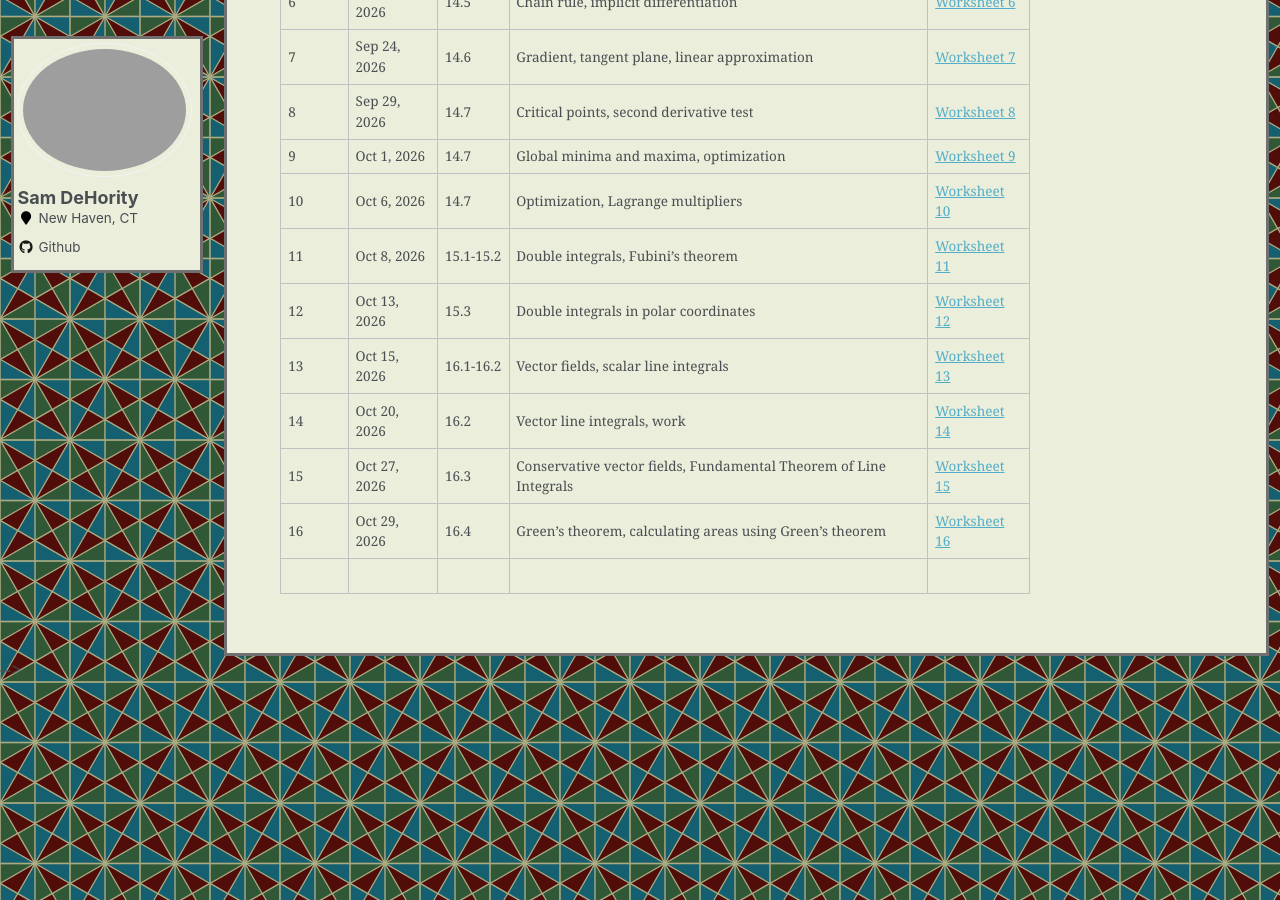
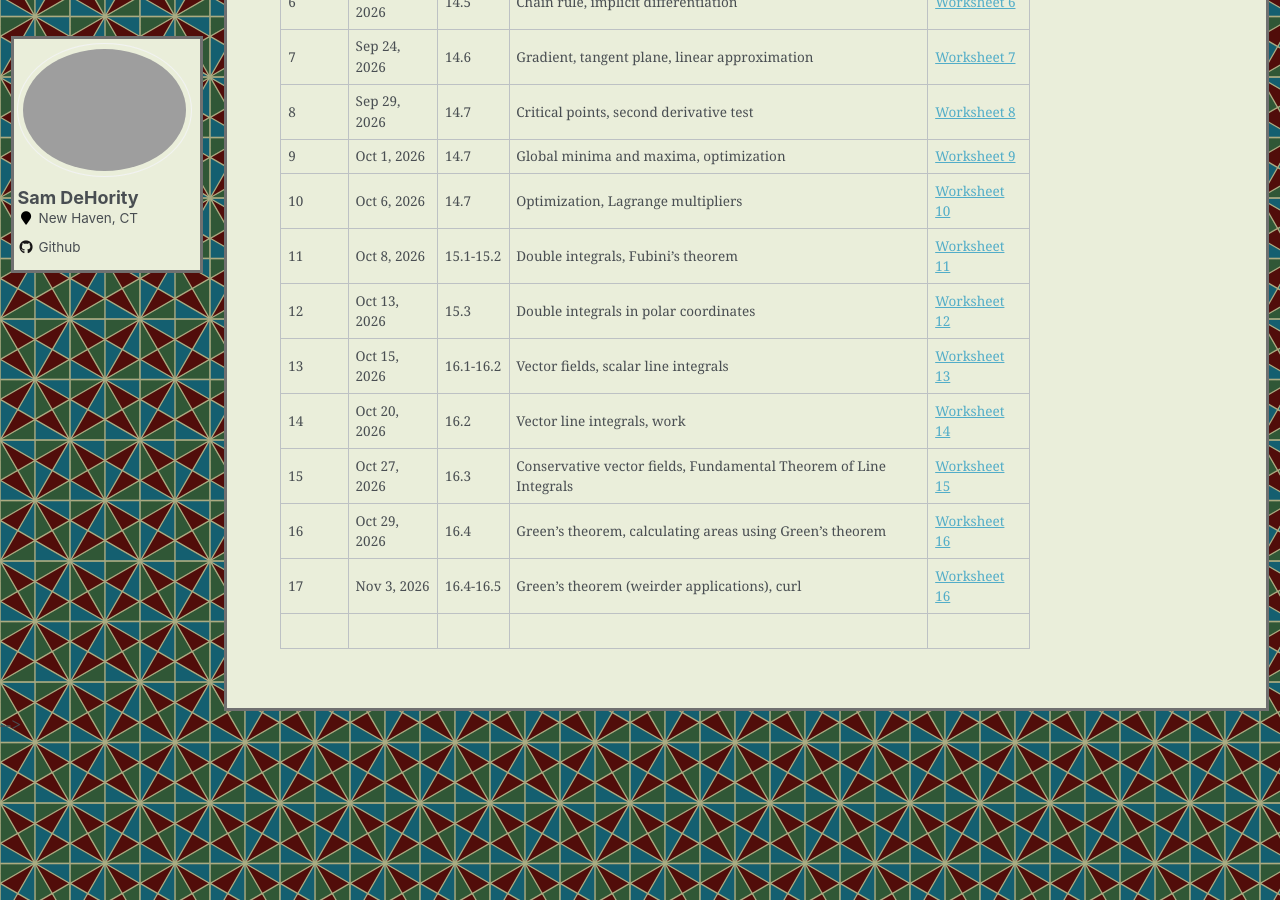
Before and after one commit to sam-dehority/sam-dehority.github.io, a Jekyll site: the page built from _teaching/2026-fall-MultivariableCalculus.md, in a window 1280 px wide and 900 px high, scrolled down 770 px. Built offline with Jekyll 4.4.1, drawn with Linux system fonts in a browser that asks for light colours.

Commit message:
11-3 update

```diff
--- a/_teaching/2026-fall-MultivariableCalculus.md
+++ b/_teaching/2026-fall-MultivariableCalculus.md
@@ -34,4 +34,5 @@ Listed below are the lecture dates, the textbook sections and topics covered, an
 | 14 | Oct 20, 2026 | 16.2 | Vector line integrals, work | [Worksheet 14](/files/2026-fall-MultivariableCalculus/ws14.pdf) |
 | 15 | Oct 27, 2026 | 16.3 | Conservative vector fields, Fundamental Theorem of Line Integrals | [Worksheet 15](/files/2026-fall-MultivariableCalculus/ws15.pdf) |
 | 16 | Oct 29, 2026 | 16.4 | Green's theorem, calculating areas using Green's theorem | [Worksheet 16](/files/2026-fall-MultivariableCalculus/ws16.pdf) |
+| 17 | Nov 3, 2026 | 16.4-16.5 | Green's theorem (weirder applications), curl | [Worksheet 16](/files/2026-fall-MultivariableCalculus/ws17.pdf) |
 | | | | | |
```
Also changed, not shown: 5 other files.
